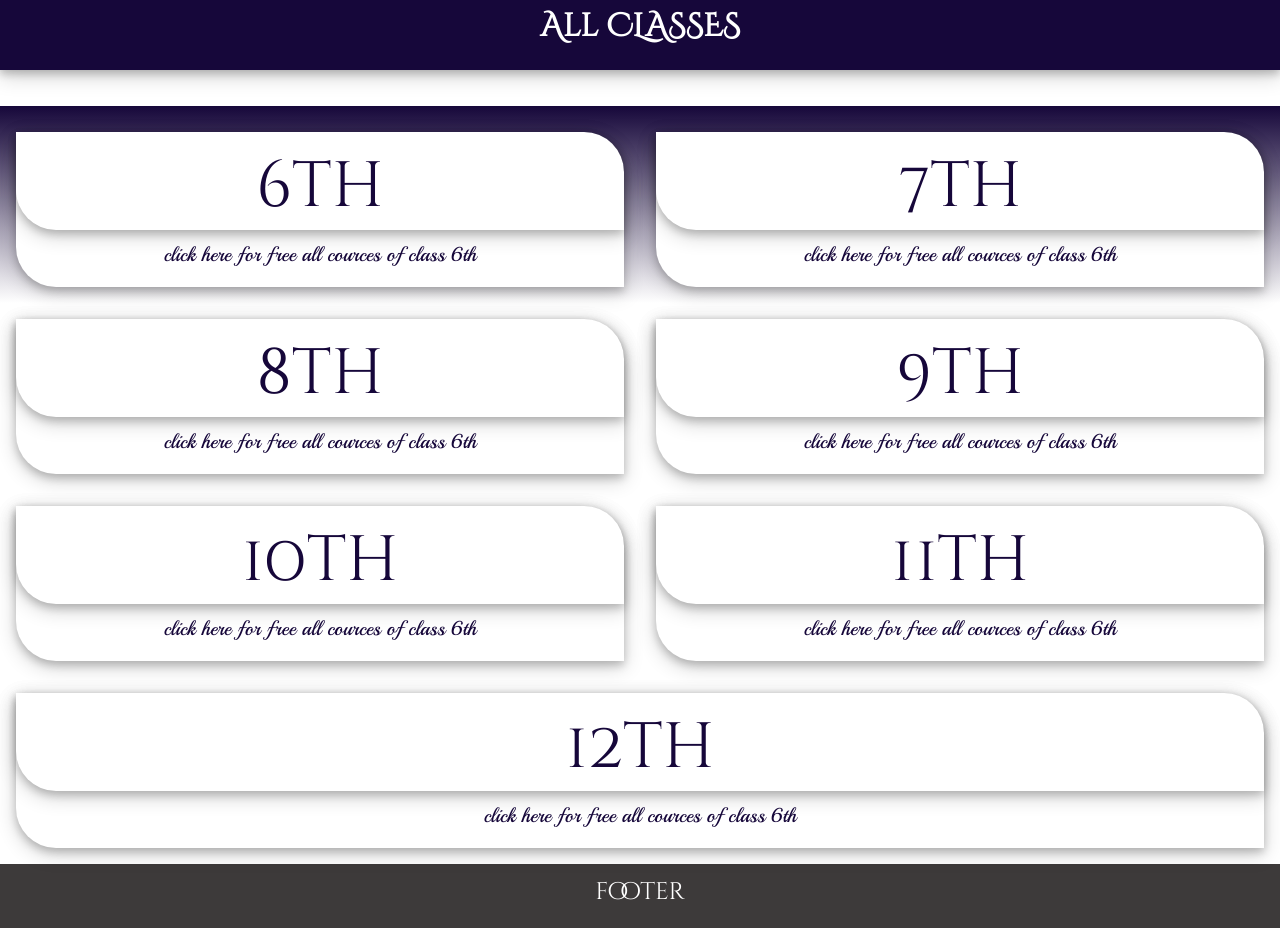
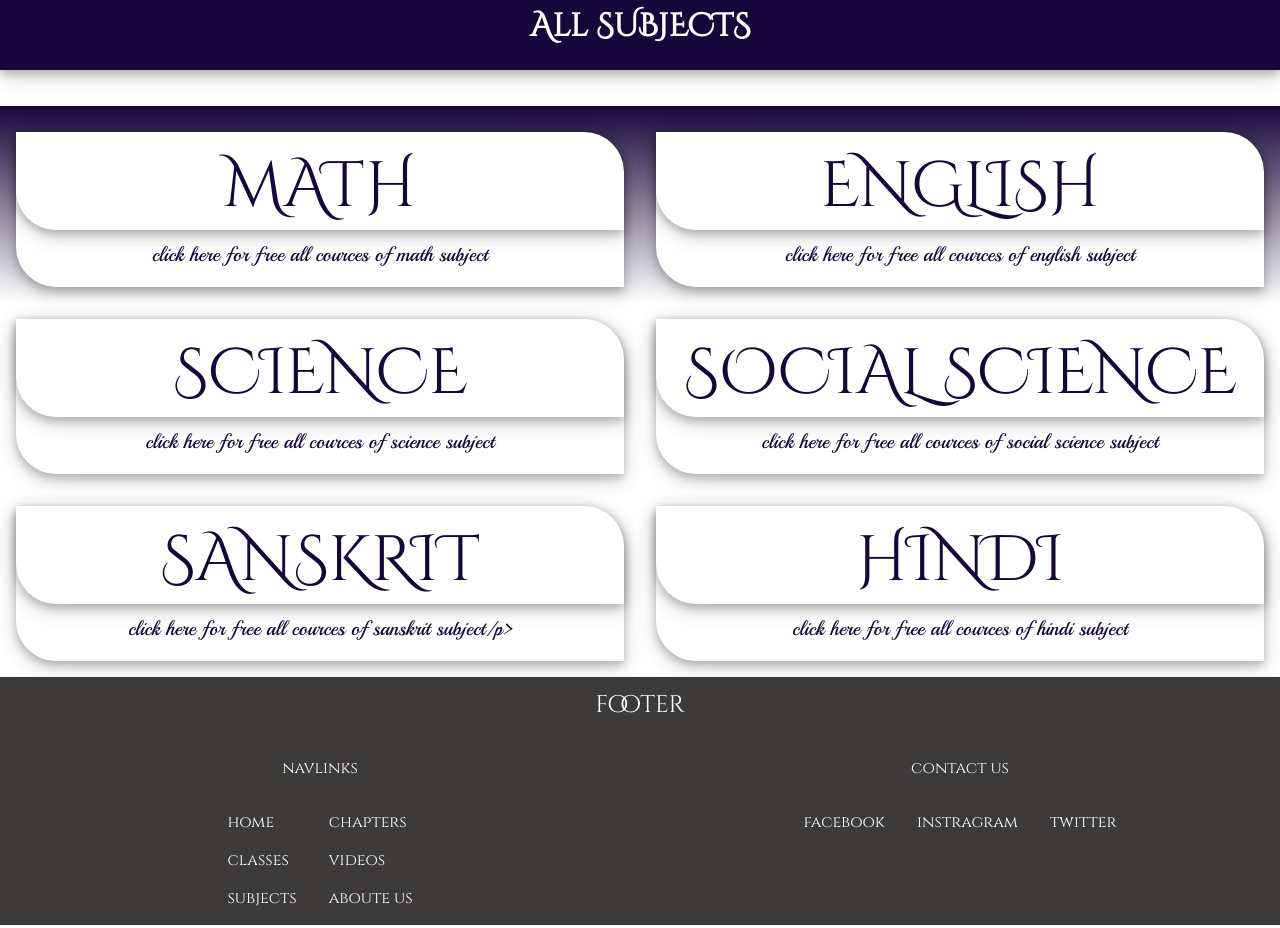
Before and after one commit to AnuragsinghCoder/Anurag, a plain HTML site: page index.html in a window 1280 px wide. Shown: the part 820-1748 px from the top of the page. Drawn offline with Linux system fonts and the light colour scheme; a web font is replaced by a local one.

Commit message:
Update index.html

```diff
--- a/index.html
+++ b/index.html
@@ -366,14 +366,12 @@ justify-content: center;
 
 
 
+
     </style>
 
-
     <script>
-
-
         function sixth() {
-            location.replace("https://anuragsinghcoder.github.io/Anurag/SUBJECTS-6TH.html")
+            location.replace("https://anuragsinghcoder.github.io/Anurag/CHAPTER-6TH-MATH.html")
         }
 
 
@@ -383,7 +381,6 @@ justify-content: center;
 
 <body id="body">
      <header>
-
      </header>
      <main>
 
@@ -401,9 +398,9 @@ justify-content: center;
                 <p>E-TAUGHT</p>
             </div>
             <ul>
-                <li><a href="" class="activ">home</a></li>
+                <li><a href="" >home</a></li>
                 <li onclick="classes()"><a href="">classes</a></li>
-                <li><a href="https://anuragsinghcoder.github.io/Anurag/SUBJECTS-6TH.html">subjects</a></li>
+                <li><a href="https://anuragsinghcoder.github.io/Anurag/SUBJECTS-6TH.html" class="activ">subjects</a></li>
                 <li><a href="https://anuragsinghcoder.github.io/Anurag/CHAPTER-6TH-MATH.html">chapters</a></li>
                 <li><a href="https://anuragsinghcoder.github.io/Anurag/CHAPTER-6TH-MATH-VIDEOS.html">videos</a></li>
                 <li><a href="https://anuragsinghcoder.github.io/Anurag/ABOUTE-US.html">aboute us</a></li>
@@ -416,43 +413,38 @@ justify-content: center;
 	</div>
 
 	<br><br>
-         <div class="classnavhead"><h1>All CLASSES</h1></div><br><br>
+         <div class="classnavhead"><h1>All SUBJECTS</h1></div><br><br>
          <div id="classdiv67" class="classdiv">
          <div onclick="sixth()" id="c6th"class="classes">
-                 <p class="classheading">6th</p>
-                 <p class="classp">click here for free all cources of class 6th</p>
+                 <p class="classheading">MATH</p>
+                 <p class="classp">click here for free all cources of math subject</p>
              </div>
              <div id="c7th"class="classes">
-                 <p class="classheading">7th</p>
-                 <p class="classp">click here for free all cources of class 6th</p>
+                 <p class="classheading">ENGLISH</p>
+                 <p class="classp">click here for free all cources of english subject</p>
              </div>
          </div>
          <div id="classdiv910" class="classdiv">
              <div id="c8th"class="classes">
-                 <p class="classheading">8th</p>
-                 <p class="classp" >click here for free all cources of class 6th</p>
+                 <p class="classheading">SCIENCE</p>
+                 <p class="classp" >click here for free all cources of science subject</p>
              </div>
              <div id="c9th"class="classes">
-                 <p class="classheading">9th</p>
-                 <p class="classp" >click here for free all cources of class 6th</p>
+                 <p class="classheading">SOCIAL SCIENCE</p>
+                 <p class="classp" >click here for free all cources of social science subject</p>
              </div>
          </div>
          <div id="classdiv1011" class="classdiv">
              <div id="c10th"class="classes">
-                 <p class="classheading">10th</p>
-                 <p class="classp" >click here for free all cources of class 6th</p>
+                 <p class="classheading">SANSKRIT</p>
+                 <p class="classp" >click here for free all cources of sanskrit subject/p>
              </div>
              <div id="c11th" class="classes">
-                 <p class="classheading">11th</p>
-                 <p class="classp" >click here for free all cources of class 6th</p>
+                 <p class="classheading">HINDI</p>
+                 <p class="classp" >click here for free all cources of hindi subject</p>
              </div>
          </div>
-         <div id="classdiv12" class="classdiv">
-             <div id="c12th" class="classes">
-                 <p class="classheading">12th</p>
-                 <p class="classp" >click here for free all cources of class 6th</p>
-             </div>
-         </div>
+
      </main>
      <footer>
         <div id="footerbox">
@@ -467,7 +459,7 @@ justify-content: center;
                                 <div class="navlinks">
                                     <div class="navlink1">
                                         <li><a href="" class="activ">home</a></li>
-                                         <li onclick="classes()"><a href="">classes</a></li>
+                                        <li><a href="">classes</a></li>
                                         <li><a href="https://anuragsinghcoder.github.io/Anurag/SUBJECTS-6TH.html">subjects</a></li>
                                     </div>
                                     <div class="navlink2">
```
Lines whose indentation alone changed are shown as unchanged.
